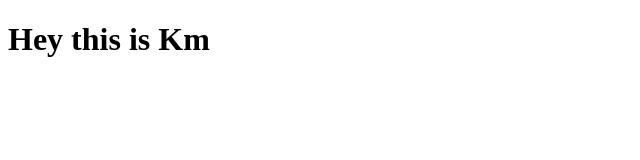
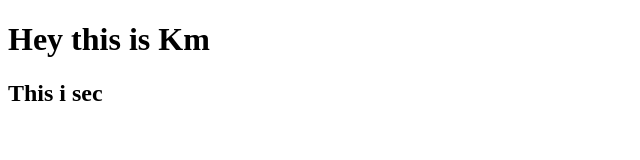
Before and after one commit to khairulmiya05032006-pixel/project3, a plain HTML site: page index.html in a window 1280 px wide. Shown: the whole page, without its empty margins (0-640 px from the left). Drawn offline with Linux system fonts and the light colour scheme.

Commit message:
H2 head added

```diff
--- a/index.html
+++ b/index.html
@@ -7,5 +7,6 @@
 </head>
 <body>
     <h1>Hey this is Km</h1>
+    <h2>This i sec </h2>
 </body>
 </html>
```
